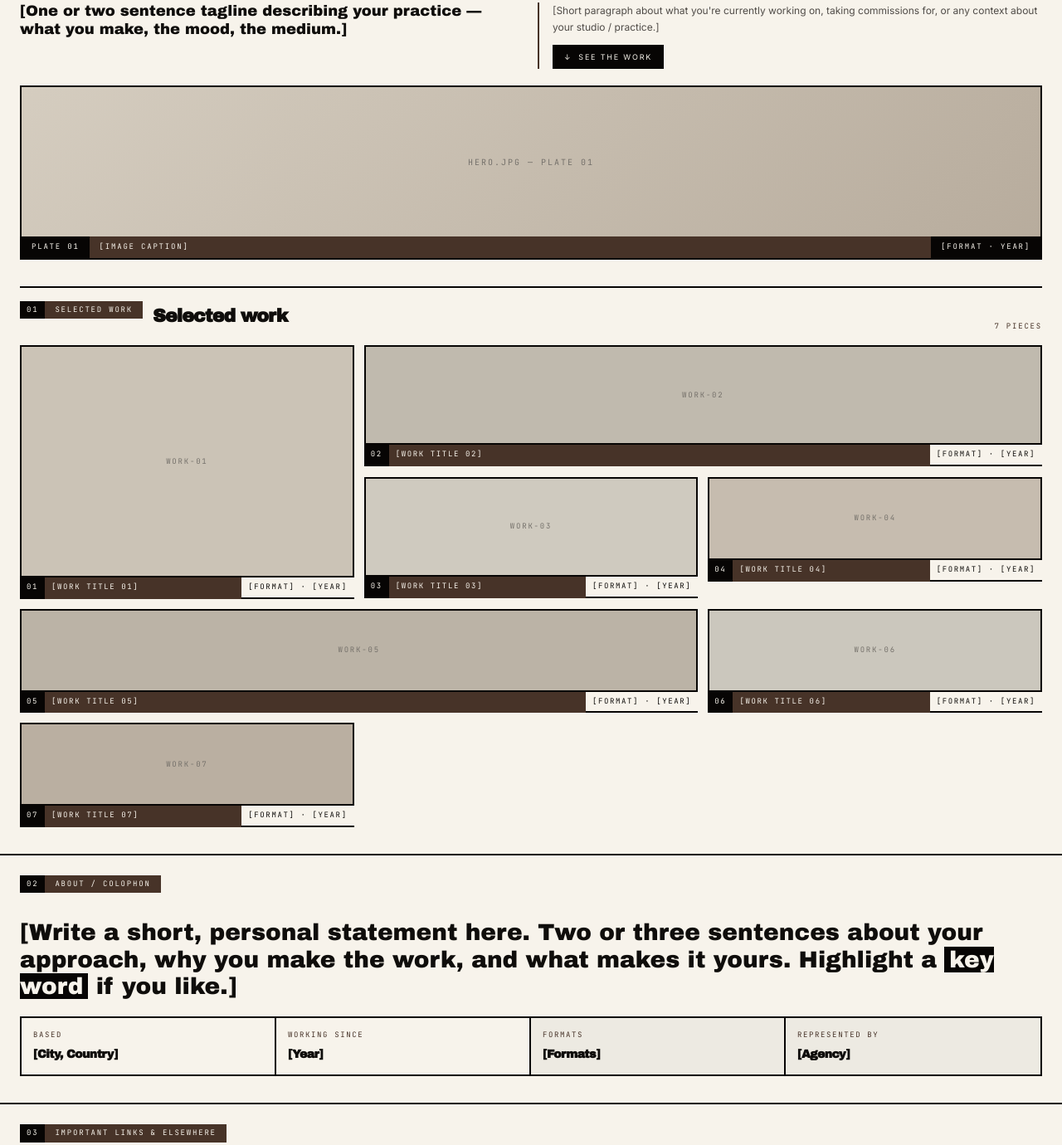
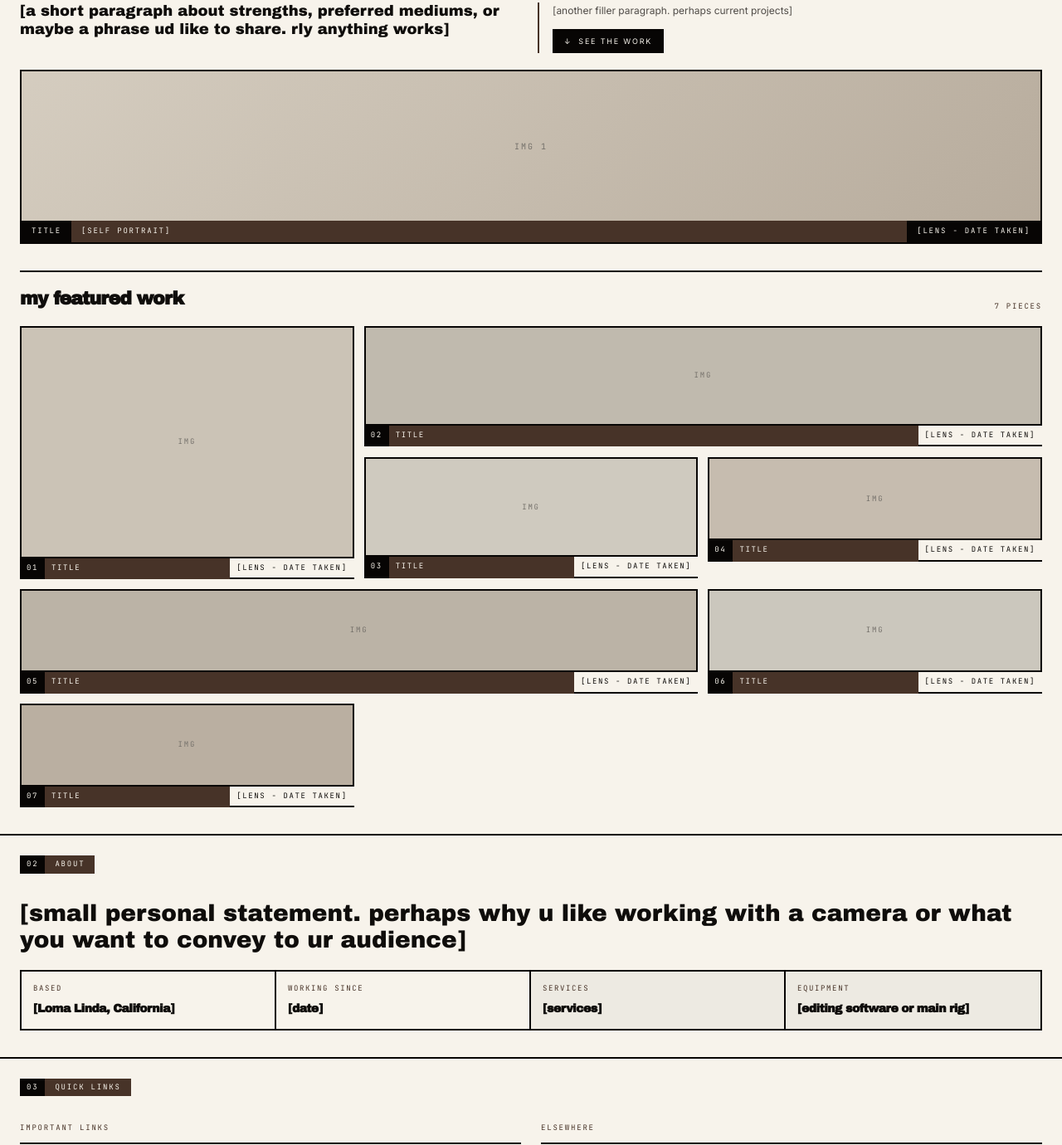
Before and after one commit to vincjea/portfolio-cris, a plain HTML site: page index.html in a window 1280 px wide. Shown: the part 365-1745 px from the top of the page at 83% size. Drawn offline with Linux system fonts and the light colour scheme.

Commit message:
Update index.html

```diff
--- a/index.html
+++ b/index.html
@@ -97,19 +97,19 @@
     <div class="nav-links">
       <a href="#">Work</a><a href="#">About</a><a href="#">Links</a><a href="#">Contact</a>
     </div>
-    <span class="nav-cta">[Availability — Year]</span>
+    <span class="nav-cta">Commissions Open</span>
   </div>
 
   <div class="hero-section">
     <div class="hero-rule">
-      <div class="section-label"><span class="sl-idx">00</span><span class="sl-txt">Index — Selected Works, Years</span></div>
-      <span class="mono text-cocoa">[City A ↔ City B]</span>
+      <div class="section-label"><span class="sl-idx">00</span><span class="sl-txt">Index — featured work, Years</span></div>
+      <span class="mono text-cocoa">[Based in Loma Linda]</span>
     </div>
-    <div class="hero-name display">[First]<br><span class="text-cocoa">[Last]</span></div>
+    <div class="hero-name display">Cris<br><span class="text-cocoa">Bedoya</span></div>
     <div class="hero-grid">
-      <div class="hero-tagline">[One or two sentence tagline describing your practice — what you make, the mood, the medium.]</div>
+      <div class="hero-tagline">[a short paragraph about strengths, preferred mediums, or maybe a phrase ud like to share. rly anything works]</div>
       <div class="hero-aside">
-        <p>[Short paragraph about what you're currently working on, taking commissions for, or any context about your studio / practice.]</p>
+        <p>[another filler paragraph. perhaps current projects]</p>
         <a href="#" class="see-work"><span>↓</span> See the work</a>
       </div>
     </div>
@@ -117,12 +117,12 @@
 
   <div class="hero-img-wrap">
     <div class="hero-img-placeholder">
-      <span style="font-family:'JetBrains Mono',monospace;font-size:10px;text-transform:uppercase;letter-spacing:0.2em;color:oklch(0.55 0.01 70)">hero.jpg — Plate 01</span>
+      <span style="font-family:'JetBrains Mono',monospace;font-size:10px;text-transform:uppercase;letter-spacing:0.2em;color:oklch(0.55 0.01 70)">img 1</span>
     </div>
     <div class="hero-cap">
-      <span class="cap-cell ink text-bg">Plate 01</span>
-      <span class="cap-cell cocoa-bg text-bg" style="flex:1">[Image caption]</span>
-      <span class="cap-cell ink text-bg">[Format · Year]</span>
+      <span class="cap-cell ink text-bg">title</span>
+      <span class="cap-cell cocoa-bg text-bg" style="flex:1">[self portrait]</span>
+      <span class="cap-cell ink text-bg">[lens - date taken]</span>
     </div>
   </div>
 
@@ -130,8 +130,7 @@
     <hr class="divider" style="margin-bottom:16px">
     <div style="display:flex;align-items:flex-end;justify-content:space-between;margin-bottom:16px">
       <div style="display:flex;align-items:center;gap:12px">
-        <div class="section-label"><span class="sl-idx">01</span><span class="sl-txt">Selected work</span></div>
-        <span class="display" style="font-size:22px">Selected work</span>
+        <span class="display" style="font-size:22px">my featured work</span>
       </div>
       <span class="mono text-cocoa">7 pieces</span>
     </div>
@@ -139,64 +138,64 @@
     <div class="work-grid">
       <div class="work-fig col-span-4" style="grid-row:span 2">
         <div class="work-img" style="height:280px">
-          <div style="height:100%;background:oklch(0.82 0.02 78);display:flex;align-items:center;justify-content:center"><span class="mono" style="color:oklch(0.55 0.01 70)">work-01</span></div>
+          <div style="height:100%;background:oklch(0.82 0.02 78);display:flex;align-items:center;justify-content:center"><span class="mono" style="color:oklch(0.55 0.01 70)">img</span></div>
         </div>
-        <div class="work-cap"><span class="wc-num">01</span><span class="wc-title">[Work title 01]</span><span class="wc-meta">[Format] · [Year]</span></div>
+        <div class="work-cap"><span class="wc-num">01</span><span class="wc-title">title</span><span class="wc-meta">[lens - date taken]</span></div>
       </div>
       <div class="work-fig col-span-8">
         <div class="work-img" style="height:120px">
-          <div style="height:100%;background:oklch(0.79 0.018 82);display:flex;align-items:center;justify-content:center"><span class="mono" style="color:oklch(0.55 0.01 70)">work-02</span></div>
+          <div style="height:100%;background:oklch(0.79 0.018 82);display:flex;align-items:center;justify-content:center"><span class="mono" style="color:oklch(0.55 0.01 70)">img</span></div>
         </div>
-        <div class="work-cap"><span class="wc-num">02</span><span class="wc-title">[Work title 02]</span><span class="wc-meta">[Format] · [Year]</span></div>
+        <div class="work-cap"><span class="wc-num">02</span><span class="wc-title">title</span><span class="wc-meta">[lens - date taken]</span></div>
       </div>
       <div class="work-fig col-span-4">
         <div class="work-img" style="height:120px">
-          <div style="height:100%;background:oklch(0.84 0.016 88);display:flex;align-items:center;justify-content:center"><span class="mono" style="color:oklch(0.55 0.01 70)">work-03</span></div>
+          <div style="height:100%;background:oklch(0.84 0.016 88);display:flex;align-items:center;justify-content:center"><span class="mono" style="color:oklch(0.55 0.01 70)">img</span></div>
         </div>
-        <div class="work-cap"><span class="wc-num">03</span><span class="wc-title">[Work title 03]</span><span class="wc-meta">[Format] · [Year]</span></div>
+        <div class="work-cap"><span class="wc-num">03</span><span class="wc-title">title</span><span class="wc-meta">[lens - date taken]</span></div>
       </div>
       <div class="work-fig col-span-4">
         <div class="work-img" style="height:100px">
-          <div style="height:100%;background:oklch(0.80 0.022 75);display:flex;align-items:center;justify-content:center"><span class="mono" style="color:oklch(0.55 0.01 70)">work-04</span></div>
+          <div style="height:100%;background:oklch(0.80 0.022 75);display:flex;align-items:center;justify-content:center"><span class="mono" style="color:oklch(0.55 0.01 70)">img</span></div>
         </div>
-        <div class="work-cap"><span class="wc-num">04</span><span class="wc-title">[Work title 04]</span><span class="wc-meta">[Format] · [Year]</span></div>
+        <div class="work-cap"><span class="wc-num">04</span><span class="wc-title">title</span><span class="wc-meta">[lens - date taken]</span></div>
       </div>
       <div class="work-fig col-span-8">
         <div class="work-img" style="height:100px">
-          <div style="height:100%;background:oklch(0.77 0.02 80);display:flex;align-items:center;justify-content:center"><span class="mono" style="color:oklch(0.55 0.01 70)">work-05</span></div>
+          <div style="height:100%;background:oklch(0.77 0.02 80);display:flex;align-items:center;justify-content:center"><span class="mono" style="color:oklch(0.55 0.01 70)">img</span></div>
         </div>
-        <div class="work-cap"><span class="wc-num">05</span><span class="wc-title">[Work title 05]</span><span class="wc-meta">[Format] · [Year]</span></div>
+        <div class="work-cap"><span class="wc-num">05</span><span class="wc-title">title</span><span class="wc-meta">[lens - date taken]</span></div>
       </div>
       <div class="work-fig col-span-4">
         <div class="work-img" style="height:100px">
-          <div style="height:100%;background:oklch(0.83 0.014 85);display:flex;align-items:center;justify-content:center"><span class="mono" style="color:oklch(0.55 0.01 70)">work-06</span></div>
+          <div style="height:100%;background:oklch(0.83 0.014 85);display:flex;align-items:center;justify-content:center"><span class="mono" style="color:oklch(0.55 0.01 70)">img</span></div>
         </div>
-        <div class="work-cap"><span class="wc-num">06</span><span class="wc-title">[Work title 06]</span><span class="wc-meta">[Format] · [Year]</span></div>
+        <div class="work-cap"><span class="wc-num">06</span><span class="wc-title">title</span><span class="wc-meta">[lens - date taken]</span></div>
       </div>
       <div class="work-fig col-span-4">
         <div class="work-img" style="height:100px">
-          <div style="height:100%;background:oklch(0.76 0.024 77);display:flex;align-items:center;justify-content:center"><span class="mono" style="color:oklch(0.55 0.01 70)">work-07</span></div>
+          <div style="height:100%;background:oklch(0.76 0.024 77);display:flex;align-items:center;justify-content:center"><span class="mono" style="color:oklch(0.55 0.01 70)">img</span></div>
         </div>
-        <div class="work-cap"><span class="wc-num">07</span><span class="wc-title">[Work title 07]</span><span class="wc-meta">[Format] · [Year]</span></div>
+        <div class="work-cap"><span class="wc-num">07</span><span class="wc-title">title</span><span class="wc-meta">[lens - date taken]</span></div>
       </div>
     </div>
   </div>
 
   <div class="section" style="border-top:2px solid oklch(0.12 0.005 60);padding-top:24px">
-    <div class="section-label"><span class="sl-idx">02</span><span class="sl-txt">About / Colophon</span></div>
+    <div class="section-label"><span class="sl-idx">02</span><span class="sl-txt">about</span></div>
     <div style="margin-top:16px">
-      <div class="about-tagline">[Write a short, personal statement here. Two or three sentences about your approach, why you make the work, and what makes it yours. Highlight a <span class="highlight">key word</span> if you like.]</div>
+      <div class="about-tagline">[small personal statement. perhaps why u like working with a camera or what you want to convey to ur audience]</div>
       <div class="stats-grid">
-        <div class="stat"><div class="stat-label">Based</div><div class="stat-val display">[City, Country]</div></div>
-        <div class="stat"><div class="stat-label">Working since</div><div class="stat-val display">[Year]</div></div>
-        <div class="stat" style="background:oklch(0.12 0.005 60/0.04)"><div class="stat-label">Formats</div><div class="stat-val display">[Formats]</div></div>
-        <div class="stat" style="background:oklch(0.12 0.005 60/0.04)"><div class="stat-label">Represented by</div><div class="stat-val display">[Agency]</div></div>
+        <div class="stat"><div class="stat-label">Based</div><div class="stat-val display">[Loma Linda, California]</div></div>
+        <div class="stat"><div class="stat-label">Working since</div><div class="stat-val display">[date]</div></div>
+        <div class="stat" style="background:oklch(0.12 0.005 60/0.04)"><div class="stat-label">services</div><div class="stat-val display">[services]</div></div>
+        <div class="stat" style="background:oklch(0.12 0.005 60/0.04)"><div class="stat-label">equipment</div><div class="stat-val display">[editing software or main rig]</div></div>
       </div>
     </div>
   </div>
 
   <div class="section" style="border-top:2px solid oklch(0.12 0.005 60);padding-top:24px">
-    <div class="section-label"><span class="sl-idx">03</span><span class="sl-txt">Important links & Elsewhere</span></div>
+    <div class="section-label"><span class="sl-idx">03</span><span class="sl-txt">quick links</span></div>
     <div class="links-grid">
       <div>
         <div class="links-section-label">Important links</div>
@@ -221,7 +220,7 @@
 
   <div class="section" style="border-top:2px solid oklch(0.12 0.005 60);padding-top:24px">
     <div class="section-label"><span class="sl-idx">04</span><span class="sl-txt">Contact</span></div>
-    <div class="contact-name display">Say <span class="text-cocoa">hello.</span></div>
+    <div class="contact-name display">Still <span class="text-cocoa">bored?</span></div>
     <div class="contact-grid">
       <div class="contact-cell ink text-bg" style="border-right:2px solid oklch(0.12 0.005 60)">
         <div class="contact-cell-label mono" style="opacity:0.6">Commissions & press</div>
@@ -243,7 +242,7 @@
     <div class="footer-body">
       <div>
         <div class="footer-logo display">bored<span class="text-cocoa">.</span></div>
-        <div class="footer-copy">© 2025 [Your Name] — All images reserved</div>
+        <div class="footer-copy">© 2026 [cris bedoya] — All images reserved</div>
       </div>
       <div class="footer-links">
         <a href="#">Work</a><a href="#">About</a><a href="#">Links</a><a href="#">Contact</a>
```
